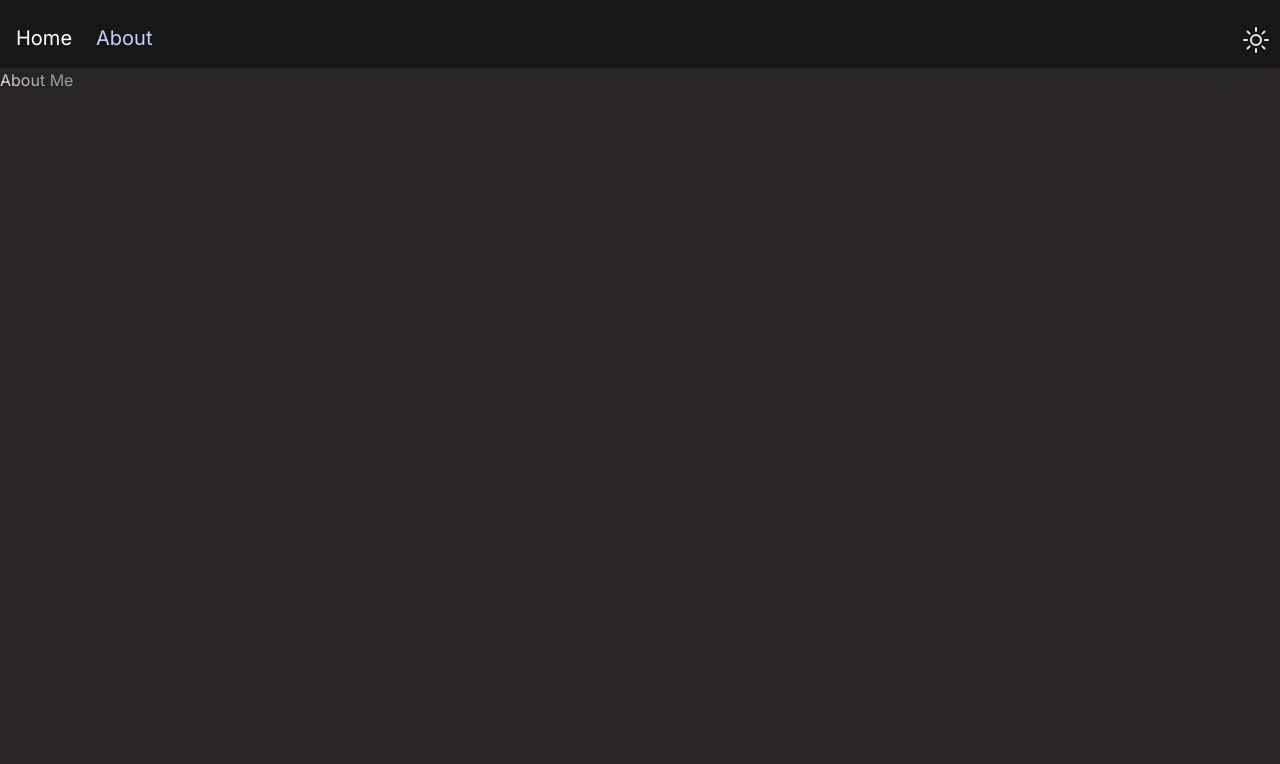
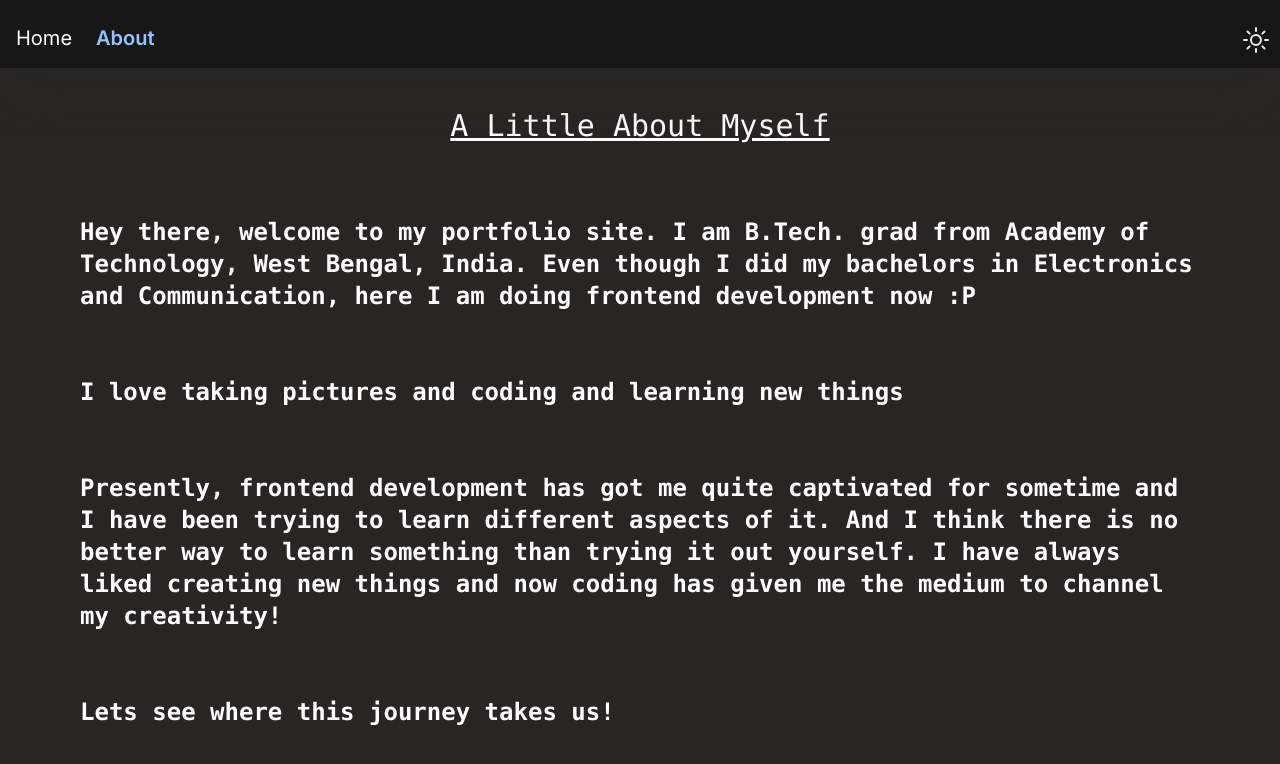
Before and after one commit to ssarkar551/portfolio, a Next.js app: page /about in a window 1280 px wide. Shown: the top 764 px of the page. Built offline with nearby package versions, Linux system fonts and the light colour scheme.

Commit message:
feat: add about page

```diff
--- a/src/app/about/page.tsx
+++ b/src/app/about/page.tsx
@@ -1,17 +1,43 @@
-"use client"
+"use client";
 
-import { Navbar } from "@/components/Navbar"
-import Head from "next/head"
+import { Navbar } from "@/components/Navbar";
+import clsx from "clsx";
+import Head from "next/head";
 
 export default function About() {
-    return(
+  return (
     <>
       <Head>
         <title>About Me</title>
       </Head>
       <main>
-            About Me
+        <div className={clsx("py-10 text-3xl")}>
+            <h1 className={clsx("underline text-center capitalize bold font-mono")}>A little about myself</h1>
+        </div>
+        <div className={clsx("px-20 py-15")}>
+            <p className={clsx("font-semibold py-8 text-2xl font-mono")}>
+            Hey there, welcome to my portfolio site. I am B.Tech. grad from
+            Academy of Technology, West Bengal, India. Even though I did my
+            bachelors in Electronics and Communication, here I am doing frontend
+            development now :P
+            </p>
+            <p className={clsx("font-semibold py-8 text-2xl font-mono")}>
+            I love taking pictures and coding and learning new
+            things
+            </p>
+            <p className={clsx("font-semibold py-8 text-2xl font-mono")}>
+            Presently, frontend development has got me quite captivated
+            for sometime and I have been trying to learn different aspects of it.
+            And I think there is no better way to learn something than trying it
+            out yourself. I have always liked creating new things and now coding
+            has given me the medium to channel my creativity!
+            </p>
+            <p className={clsx("font-semibold py-8 text-2xl font-mono")}>
+            Lets see where this journey takes us!
+            </p>
+
+        </div>
       </main>
     </>
-    )
+  );
 }
--- a/src/app/page.tsx
+++ b/src/app/page.tsx
@@ -22,7 +22,7 @@ export default function Home() {
             <div
               className={clsx("container mx-auto flex flex-col items-center")}
             >
-              <h1 className="text-4xl font-bold mb-4">
+              <h1 className="text-4xl font-bold mb-4 font-mono">
                 Welcome to My Portfolio
               </h1>
             </div>
@@ -32,7 +32,7 @@ export default function Home() {
                 "container mx-auto flex items-left columns-2 gap-8"
               )}
             >
-              <p className={clsx("text-lg mb-8 `${regularFont.className}`")}>
+              <p className={clsx("text-lg mb-8 font-mono")}>
                 Hi there! I am Subham, a frontend developer passionate about
                 crafting captivating web experiences. With expertise in HTML,
                 CSS, and JavaScript, I transform designs into pixel-perfect
@@ -47,7 +47,7 @@ export default function Home() {
             </div>
 
             <div className={clsx("py-20")}>
-              <p className="text-lg mb-8">
+              <p className="text-lg mb-8 font-mono">
                 Want to know more about me? Click{" "}
                 <Link href="/about" className={clsx("font-semibold text-cyan-700")}>here</Link>
                 {" "}then
--- a/src/components/Avatar.tsx
+++ b/src/components/Avatar.tsx
@@ -1,10 +1,11 @@
-'use client'
+"use client";
 import React from "react";
 import * as Avatar from "@radix-ui/react-avatar";
 
 const AvatarDemo = () => (
   <div className="flex gap-5">
-    <Avatar.Root className=" inline-flex h-[300px] w-[300px] select-none items-center justify-center overflow-hidden rounded-full align-middle">
+    <Avatar.Root className=" inline-flex h-[300px] w-[300px] select-none items-center
+                              justify-center overflow-hidden rounded-full align-middle drop-shadow-xl">
       <Avatar.Image
         className="h-full w-full rounded-[inherit] object-cover"
         src="https://github.com/ssarkar551/portfolio/blob/master/public/DSC_0740.jpg?raw=true"
--- a/src/components/Navbar.tsx
+++ b/src/components/Navbar.tsx
@@ -42,7 +42,7 @@ export const Navbar = () => {
             className={clsx(
               `${
                 pathname === "/about"
-                  ? "text-indigo-700 dark:text-indigo-200"
+                  ? "text-blue-700 dark:text-blue-300 font-semibold"
                   : "text-black dark:text-white"
               }`,
               "px-1 py-3 lg:px-2",
```
Lines whose indentation alone changed are shown as unchanged.
